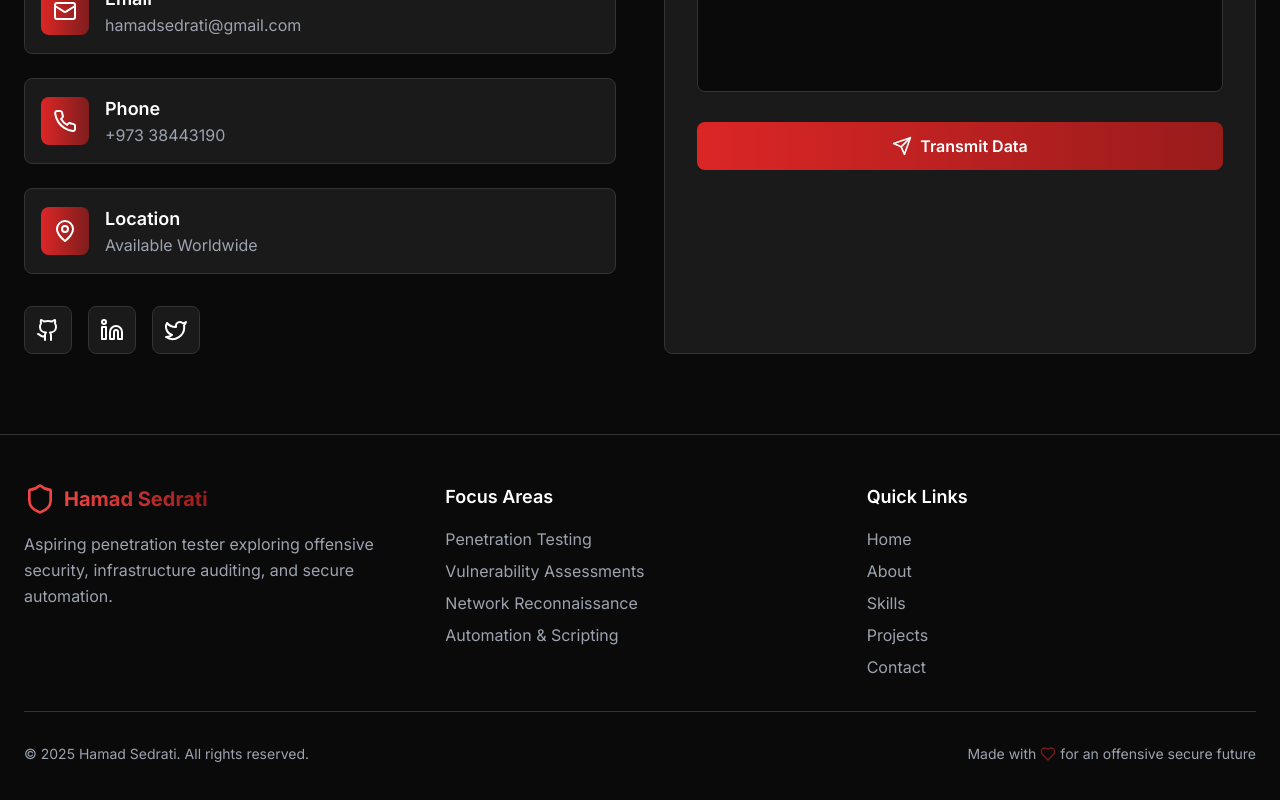
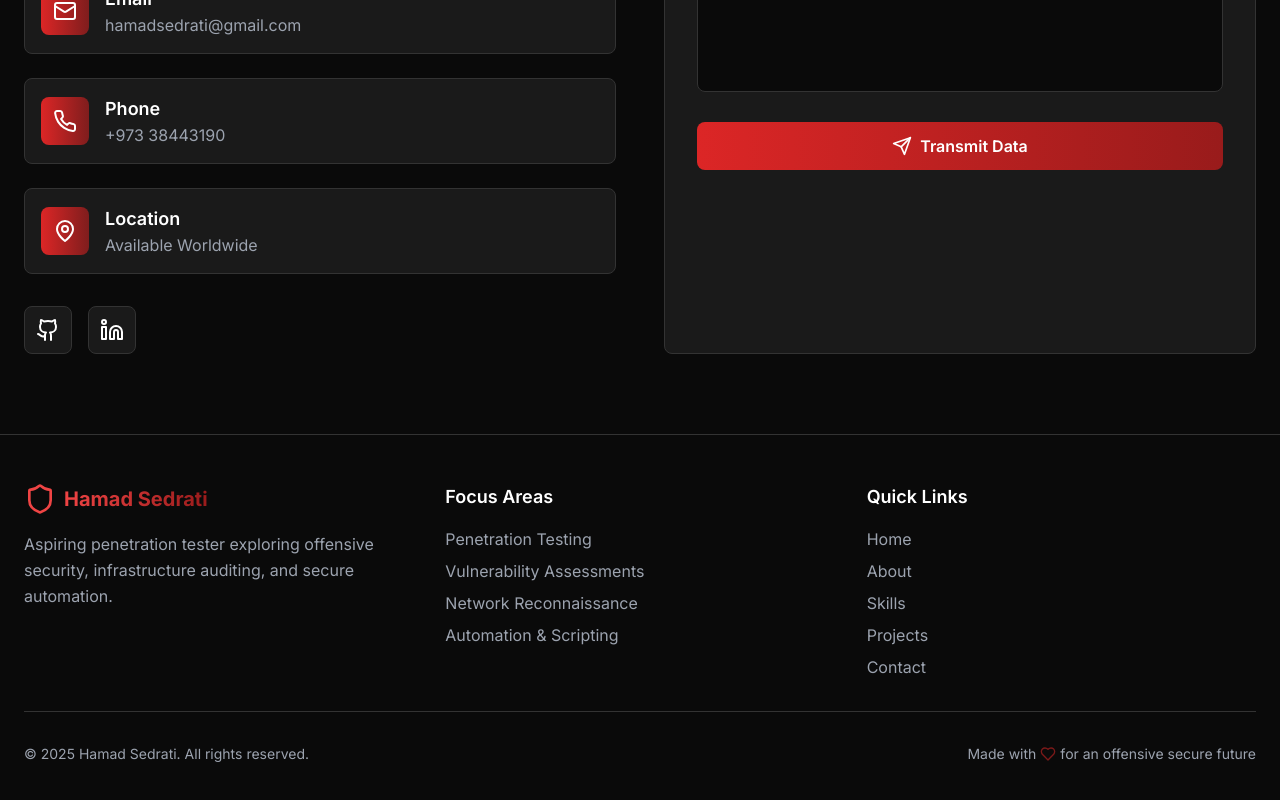
Before and after one commit to hamadsedrati/Portfolio, a React (Vite) app: page / in a window 1280 px wide. Shown: the part 5222-6022 px from the top of the page. Built offline with nearby package versions, Linux system fonts and the light colour scheme.

Commit message:
Remove Twitter link from contact section
Removed Twitter link from social links.

```diff
--- a/src/components/Contact.tsx
+++ b/src/components/Contact.tsx
@@ -52,7 +52,6 @@ const Contact: React.FC = () => {
   const socialLinks = [
     { icon: Github, href: 'https://github.com/hamadsedrati', label: 'GitHub' },
     { icon: Linkedin, href: 'https://www.linkedin.com/in/hamad-sedrati/', label: 'LinkedIn' },
-    { icon: Twitter, href: 'https://twitter.com', label: 'Twitter' },
   ];
 
   return (
```
